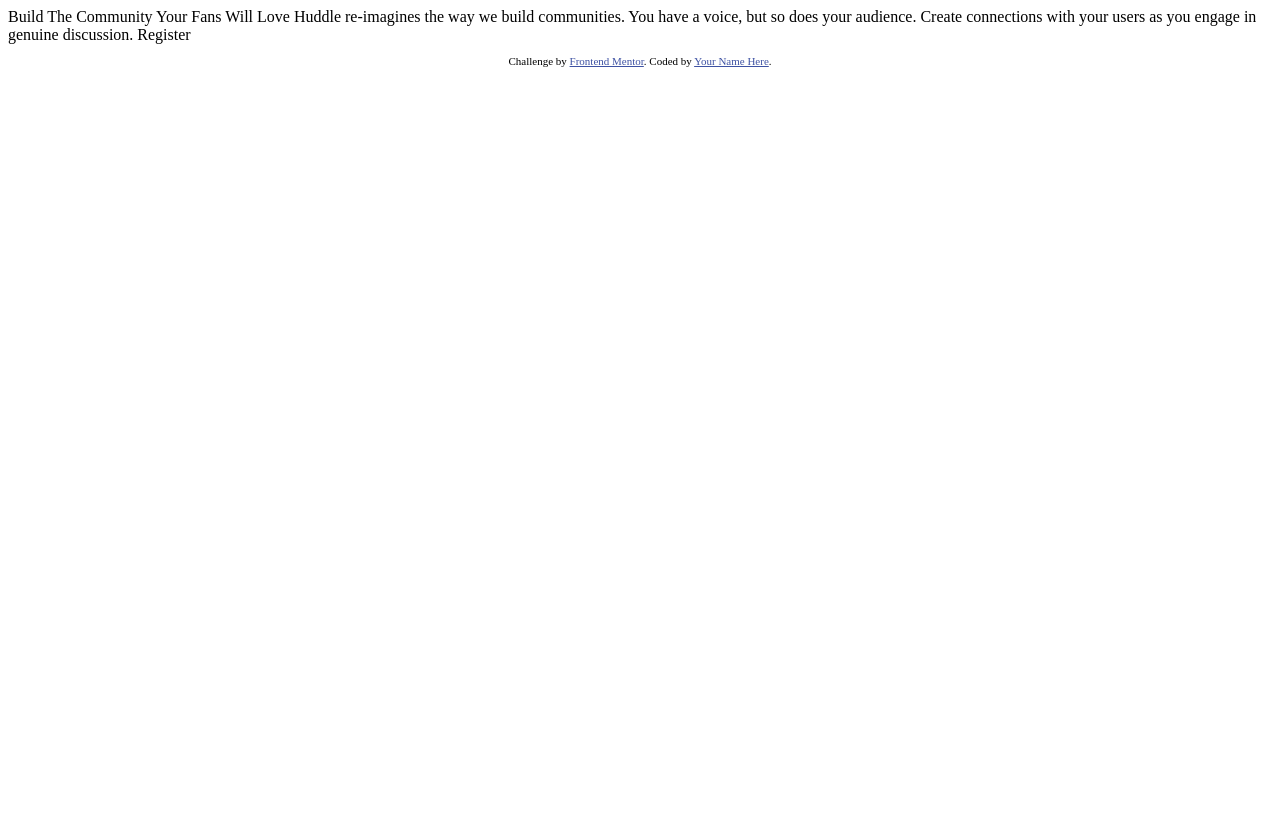
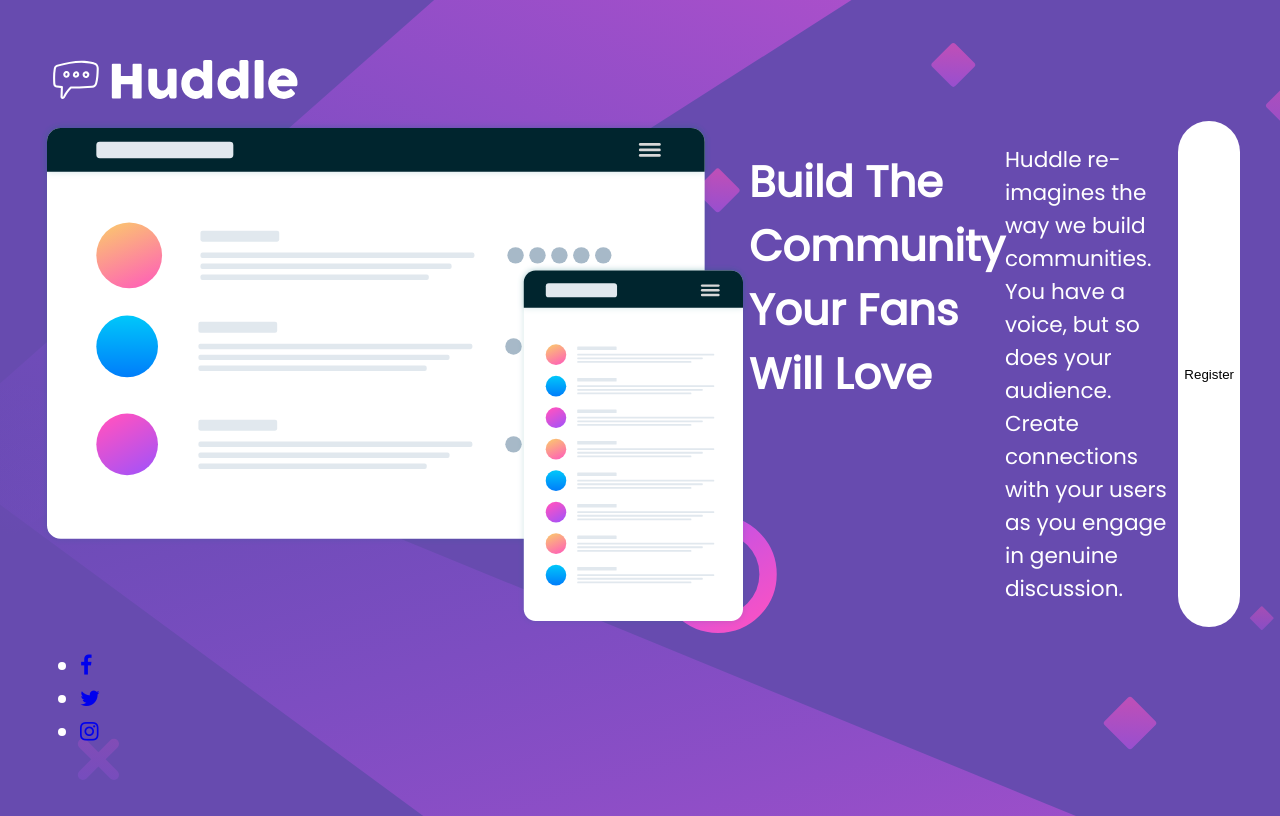
Before and after one commit to AceArash/Frontend-Mentors, a plain HTML site: page huddle-landing-page-with-single-introductory-section-master/index.html in a window 1280 px wide. Drawn offline with Linux system fonts and the light colour scheme.

Commit message:
minor progress
updated html and css files

```diff
--- a/huddle-landing-page-with-single-introductory-section-master/index.html
+++ b/huddle-landing-page-with-single-introductory-section-master/index.html
@@ -8,26 +8,29 @@
 
   <title>Frontend Mentor | Huddle landing page with single introductory section</title>
 
-  <!-- Feel free to remove these styles or customise in your own stylesheet 👍 -->
-  <style>
-    .attribution { font-size: 11px; text-align: center; }
-    .attribution a { color: hsl(228, 45%, 44%); }
-  </style>
+  <link rel="stylesheet" href="style.css">
+
+  <link rel="stylesheet" href="https://cdnjs.cloudflare.com/ajax/libs/font-awesome/4.7.0/css/font-awesome.min.css">
+
 </head>
+
 <body>
+  <div class="container">
+    <img src="./images/logo.svg" alt="logo">
+    <div class="flex">
+      <img src="./images/illustration-mockups.svg" alt="illustration">
+      <h1>Build The Community Your Fans Will Love</h1>
+      <p>Huddle re-imagines the way we build communities. You have a voice, but so does your audience.
+      Create connections with your users as you engage in genuine discussion.
+      </p>
+      <button>Register</button>
+    </div>
+    <ul>
+      <li><a href="#"><i class="fa fa-facebook-f"></i></a></li>
+      <li><a href="#"><i class="fa fa-twitter"></i></a></li>
+      <li><a href="#"><i class="fa fa-instagram"></i></a></li>
+    </ul>
+  </div>
 
-  Build The Community Your Fans Will Love
-
-  Huddle re-imagines the way we build communities. You have a voice, but so does your audience.
-  Create connections with your users as you engage in genuine discussion.
-
-  Register
-
-  <footer>
-    <p class="attribution">
-      Challenge by <a href="https://www.frontendmentor.io?ref=challenge" target="_blank">Frontend Mentor</a>.
-      Coded by <a href="#">Your Name Here</a>.
-    </p>
-  </footer>
 </body>
 </html>
--- /dev/null
+++ b/huddle-landing-page-with-single-introductory-section-master/style.css
@@ -0,0 +1,47 @@
+@import url("https://fonts.googleapis.com/css2?family=Poppins:ital,wght@0,400;1,700&display=swap");
+
+body {
+  font-family: "Poppins", sans-serif;
+  background-image: url("./images/bg-desktop.svg");
+  background-repeat: no-repeat;
+  background-size: cover;
+  min-height: 100vh;
+  display: flex;
+  align-items: center;
+  justify-content: center;
+  color: #fff;
+  font-size: 1.35em;
+  font-weight: 400;
+  background-color: hsl(257, 40%, 49%);
+}
+
+h1 {
+  font-family: "Poppins", sans-serif;
+}
+
+img {
+  max-width: 100%;
+}
+
+.container {
+  margin: auto;
+  max-width: 100%;
+  width: 1200px;
+}
+.flex {
+  display: flex;
+}
+.flex > div {
+  flex: 1;
+}
+.flex > div:first-child {
+  margin-right: 20px;
+}
+.flex > div:last-child {
+  margin-left: 20px;
+}
+button {
+  background-color: #fff;
+  border-radius: 50px;
+  border: none;
+}
```
Also changed, not shown: 1 other file.
